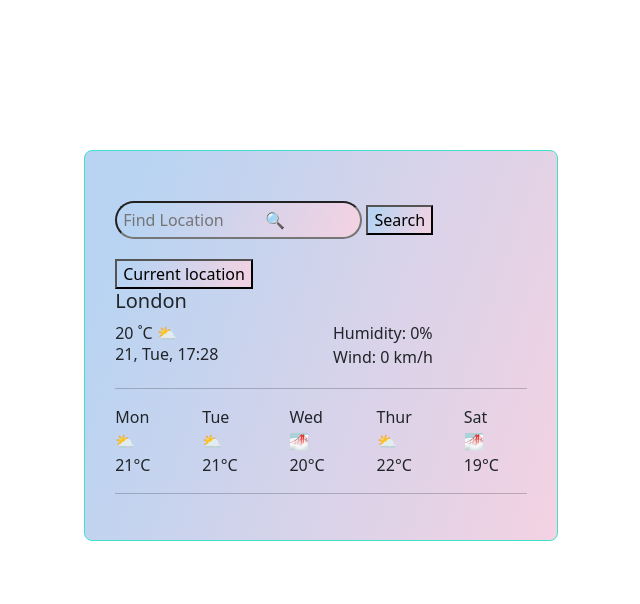
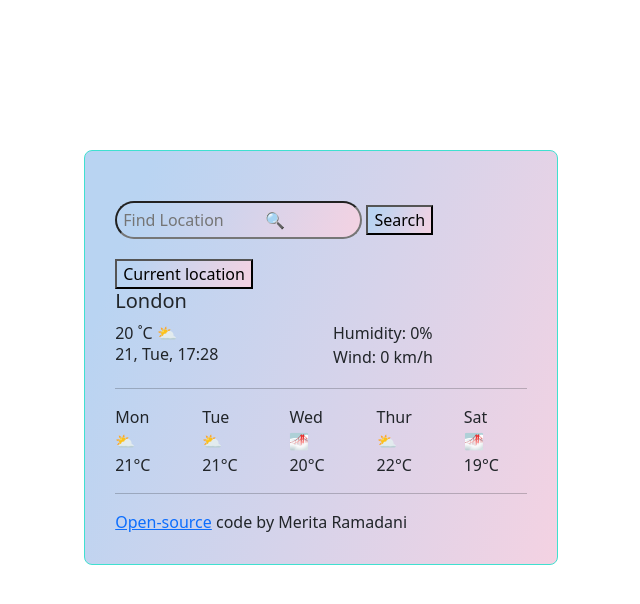
Before and after one commit to Rita997/weather-app, a plain HTML site: page index.html in a window 1280 px wide. Shown: the whole page, without its empty margins (319-959 px from the left). Drawn offline with nearby package versions, Linux system fonts and the light colour scheme; no server answers.

Commit message:
added github link

```diff
--- a/index.html
+++ b/index.html
@@ -88,8 +88,11 @@
 				<hr />
 
 
-
+                <span>
+                    <a href="https://github.com/Rita997/weather-app">Open-source</a> code by Merita Ramadani
+                </span>
 
     <script src="src/index.js"></script>
   </body>
+
 </html>
```
